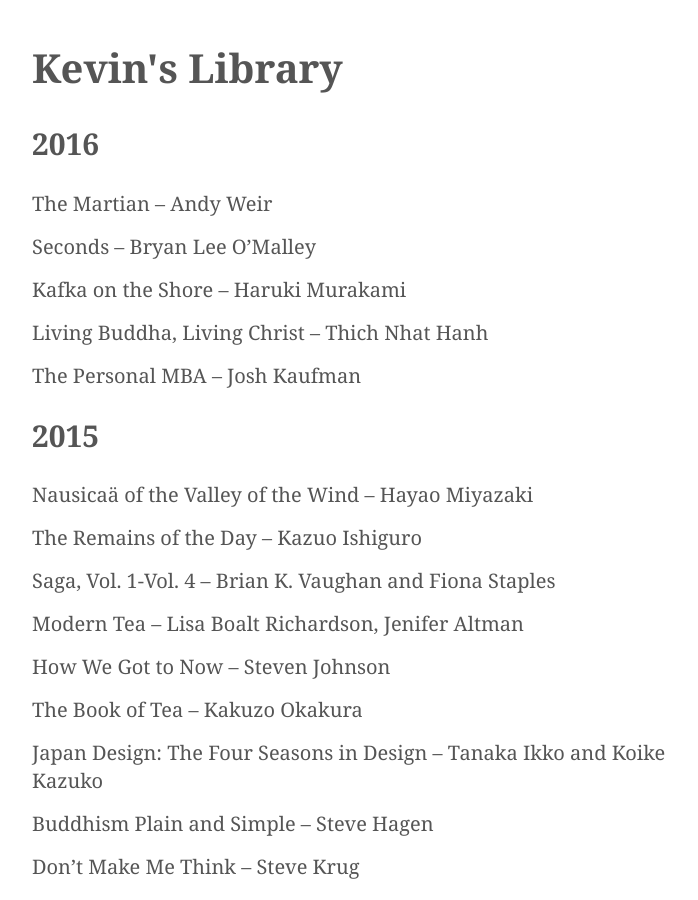
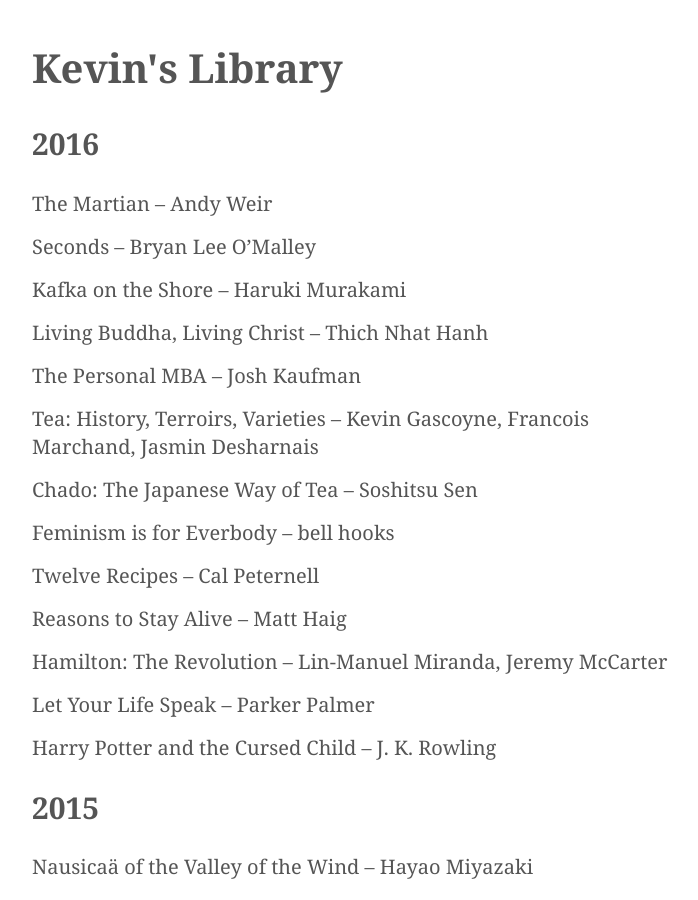
Before and after one commit to kmcgillivray/librarie, a Jekyll site: the page built from index.md, in a window 1280 px wide and 900 px high. Shown: the whole window, without its empty margins (283-981 px from the left). Built offline with Jekyll 4.4.1, drawn with Linux system fonts in a browser that asks for light colours.

Commit message:
Update books

```diff
--- a/index.md
+++ b/index.md
@@ -10,6 +10,14 @@
 * Kafka on the Shore – Haruki Murakami
 * Living Buddha, Living Christ – Thich Nhat Hanh
 * The Personal MBA – Josh Kaufman
+* Tea: History, Terroirs, Varieties – Kevin Gascoyne, Francois Marchand, Jasmin Desharnais
+* Chado: The Japanese Way of Tea – Soshitsu Sen
+* Feminism is for Everbody – bell hooks
+* Twelve Recipes – Cal Peternell
+* Reasons to Stay Alive – Matt Haig
+* Hamilton: The Revolution – Lin‑Manuel Miranda, Jeremy McCarter
+* Let Your Life Speak – Parker Palmer
+* Harry Potter and the Cursed Child – J. K. Rowling
 
 ## 2015
 
```
